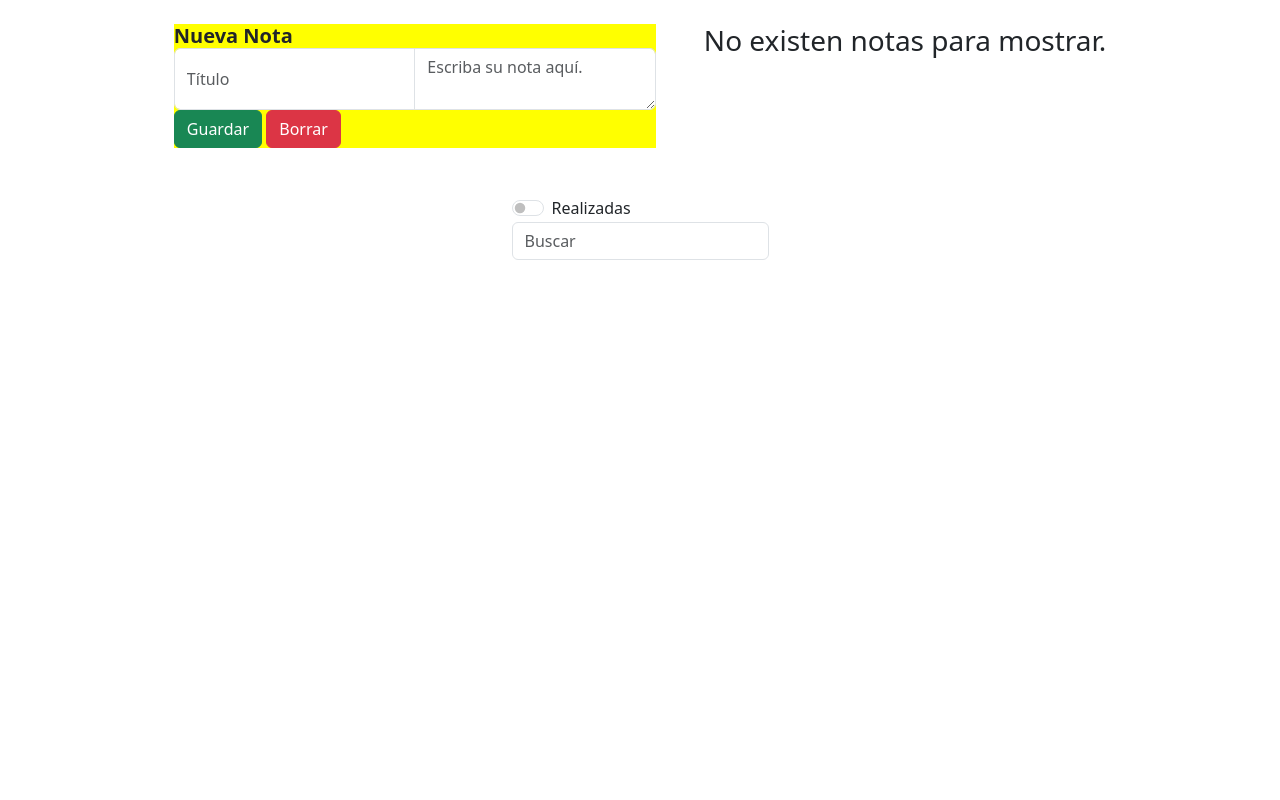
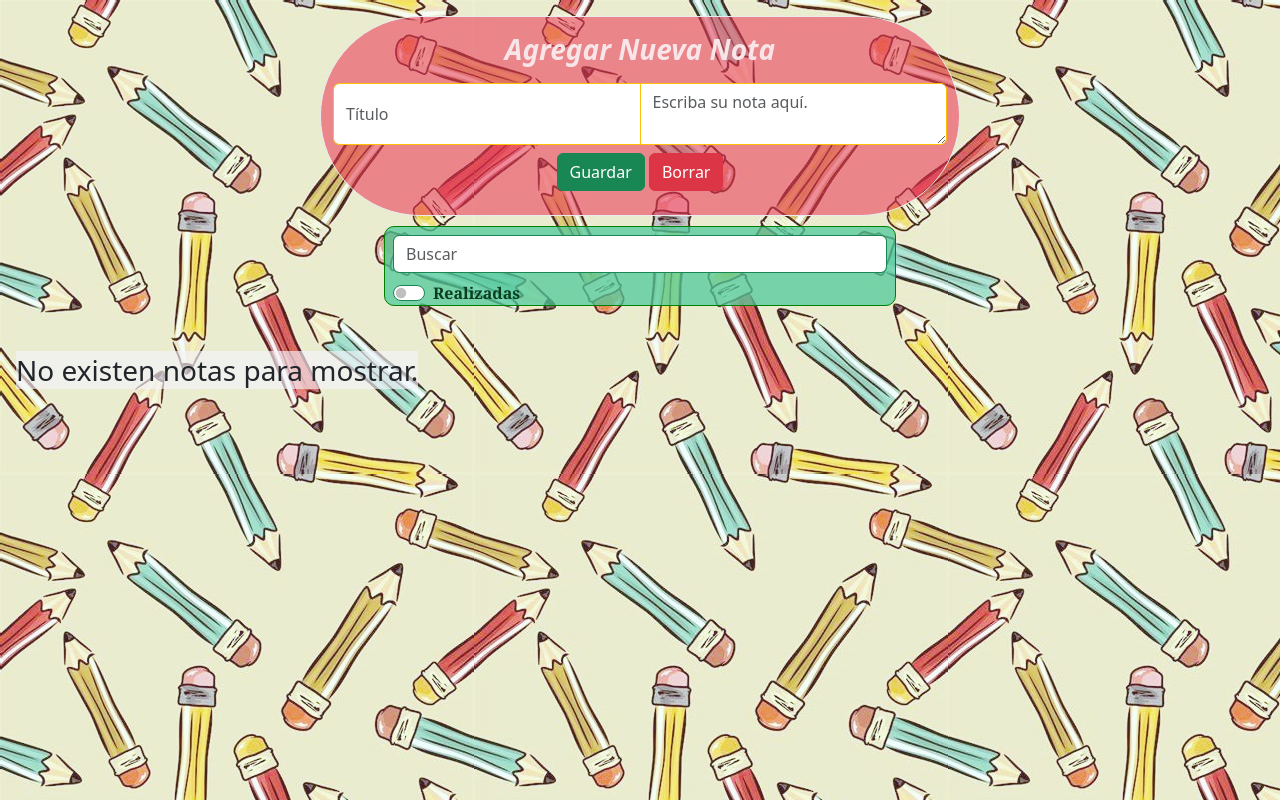
Before and after one commit to Mirnamz4/MirnaMendozaEjerciciosCiclos, a plain HTML site: page EVENTOS/Ejercicio3.html in a window 1280 px wide. Drawn offline with nearby package versions, Linux system fonts and the light colour scheme.

Commit message:
Se hizo el diseño del ejercicio 3

```diff
--- a/EVENTOS/Ejercicio3.css
+++ b/EVENTOS/Ejercicio3.css
@@ -1,13 +1,51 @@
-.interfaz{
-    background-color: yellow;
+*{
+padding: 0;
 }
-
+#conte{
+    width: 100%;
+    min-height: 100vh;
+    background-image: url(./OIP.jpeg)
+}
+#nuevaNot{
+    color: rgb(248, 229, 232);
+}
+#inter{
+    height: 25vh;
+    width: 50vw;
+    background-color: rgba(235, 54, 84, 0.562);
+}
+#realizadas{
+    font-weight: 700;
+    color: rgb(9, 61, 30);
+    font-family:Georgia, 'Times New Roman', Times, serif
+}
 .tarjetaTamaño {
     width: 22rem;
     height: 35vh;
-    background-color: rgb(231, 240, 209);
+    background-color: rgba(178, 209, 184, 0.856);
 }
-
+#texto{
+    width: 20rem;
+    font-weight: 900;
+    font-family:Arial, Helvetica, sans-serif;
+    color: rgb(134, 5, 33);
+}
 #boton{
     height: 3rem;
 }
+#borrarNota{
+    height: 15%;
+    align-self: flex-end;
+}
+#nohaynotas{
+    background-color: rgba(244, 244, 252, 0.644);
+    display: inline;
+}
+#buscadoresCSS{
+    background-color: #50ca9bbe;
+    height: 10vh;
+    width: 40vw;
+    margin-top: 10px;
+    border: solid 1px green;
+    border-radius: 10px;
+}
--- a/EVENTOS/Ejercicio3.js
+++ b/EVENTOS/Ejercicio3.js
@@ -6,24 +6,27 @@ let posicion = (notas.length) - 1
 
 let tarjetass = document.getElementById('tarjetas')
 let contenedor = document.createElement('div')
-contenedor.className = "container-fluid d-flex flex-wrap justify-content-center gap-4 p-4 gap-lg-5"
+contenedor.className = "container-fluid p-3"
+contenedor.id = `conte`
 tarjetass.appendChild(contenedor)
+
 let interfaz = document.createElement('div')
-interfaz.className = "interfaz"
-
+interfaz.className = "rounded-pill container-fluid text-center border border-light-subtle"
+interfaz.id = `inter`
 interfaz.innerHTML =
     `
-    <div class="interfaz">
-        <h5 class="card-title fw-bold"> Nueva Nota </h5>
+    <div class="interfaz rounded-pill">
+        <h5 class="card-title fw-bolder fs-3 p-3 fst-italic" id="nuevaNot">
+        Agregar Nueva Nota </h5>
 
         <div class="input-group">
 
-            <input type="text" class=" form-control" placeholder="Título" id="titulo">
-            <textarea class="form-control" placeholder="Escriba su nota aquí." id="nota"></textarea>
+            <input type="text" class="form-control border border-warning" placeholder="Título" id="titulo">
+            <textarea class="form-control border border-warning" placeholder="Escriba su nota aquí." id="nota"></textarea>
 
         </div>
 
-        <div class="botones">
+        <div class="botones p-2 ">
             <button type="button" class="btn btn-success" id="guardar">Guardar</button>
             <button type="button" class="btn btn-danger" id="borrar">Borrar</button>
         </div>
@@ -31,8 +34,28 @@ interfaz.innerHTML =
 `
 contenedor.appendChild(interfaz)
 
+let buscadores = document.createElement('div')
+buscadores.className= "container p-2"
+buscadores.id= `buscadoresCSS`
+buscadores.innerHTML =
+    ` <input type="text" class="form-control mb-2 border border-success" placeholder="Buscar" id="buscarNotas">
+  <div class="form-check form-switch">
+      <input type="checkbox" onclick="mostrarRealizadas()" class="form-check-input border border-success mt-1" value="" id="checkRealizadas">
+      <label class="form-check-label fs-6" id="realizadas" for="checkRealizadas">Realizadas</label>
+  </div>`
+contenedor.appendChild(buscadores)
+
+let contieneTarjetas = document.createElement('div')
+contieneTarjetas.className = "container-fluid d-flex flex-wrap justify-content-center gap-4 p-4 gap-lg-5"
+contenedor.appendChild(contieneTarjetas)
+
+function mostrarRealizadas() {
+    let mostrar = notas.filter(real => real.realizada == false)
+
+}
+
 let sinNotas = document.createElement('div')
-sinNotas.innerHTML = ` <h3>No existen notas para mostrar.</h3> `
+sinNotas.innerHTML = ` <h3 id=nohaynotas>No existen notas para mostrar.</h3> `
 contenedor.appendChild(sinNotas)
 
 borrar.onclick = function () {
@@ -68,21 +91,21 @@ function crearTarjeta(x) {
     }
     let tarjeta = document.createElement('div')
     tarjeta.id = `tarjetaBorrar${idGlobal}`
-    tarjeta.className = "card tarjetaTamaño "
+    tarjeta.className = "card container-fluid tarjetaTamaño "
 
     tarjeta.innerHTML =
         `
             <div class="card-body text-center d-flex row">
                 <div class="form-check">
                     <input onclick="marcarRealizada(${idGlobal})" id="check${idGlobal}" class="form-check-input check" type="checkbox" ${notas[x].realizada ? "checked" : ""} value="" id="flexCheckChecked" >
-                    <label class="form-check-label" for="flexCheckChecked">${notas[x].titulo}</label>
+                    <label class="form-check-label fs-4" id=texto for="flexCheckChecked">${notas[x].titulo}</label>
                 </div>
                 <h3>${notas[x].texto}</h3>
-                <button type="button" class="btn btn-danger" onclick="borrarNota(${idGlobal})" id="borrarN">Borrar nota</button>
+                <button type="button" class="btn btn-danger" id=borrarNota onclick="borrarNota(${idGlobal})" id="borrarN">Borrar nota</button>
             </div>
    `
 
-    contenedor.appendChild(tarjeta)
+    contieneTarjetas.appendChild(tarjeta)
 
     titulo.value = ""
 }
@@ -94,11 +117,11 @@ function marcarRealizada(x) {
 
     if (indiceCheck == true) {
         notas[posicionCheck].realizada = true
+        console.log(posicionCheck);
     }
     else {
         notas[posicionCheck].realizada = false
     }
-
 }
 
 function borrarNota(par) {
@@ -110,24 +133,7 @@ function borrarNota(par) {
 
     if (notas.length == 0) {
         sinNotas = document.createElement('div')
-        sinNotas.innerHTML = ` <h3>No existen notas para mostrar.</h3> `
+        sinNotas.innerHTML = ` <h3 id=nohaynotas>No existen notas para mostrar.</h3> `
         contenedor.appendChild(sinNotas)
     }
 }
-
-let buscadores = document.createElement('div')
-buscadores.innerHTML =
-    `
-<div class="form-check form-switch">
-  <input type="checkbox" onclick="mostrarRealizadas()" class="form-check-input" value="" id="checkRealizadas">
-  <label class="form-check-label" for="checkRealizadas">Realizadas</label>
-  </div>
-<input type="text" class="form-control" placeholder="Buscar" id="buscarNotas">
-
-    `
-contenedor.appendChild(buscadores)
-
-function mostrarRealizadas() {
-    let mostrar = notas.filter(real => real.realizada == false)
-
-}
```
Also changed, not shown: EVENTOS/OIP.jpeg (added), EVENTOS/Originals/OIP.jpeg (added), 1 other file.
